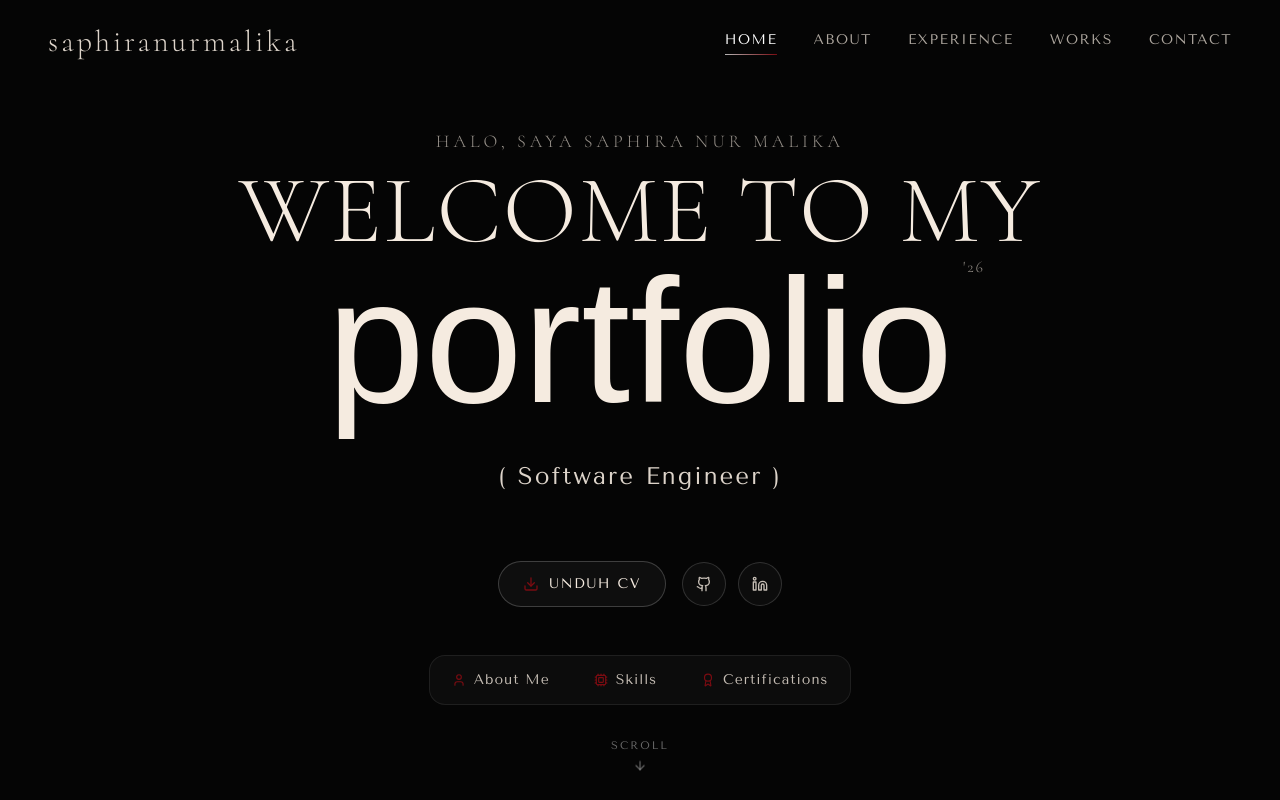
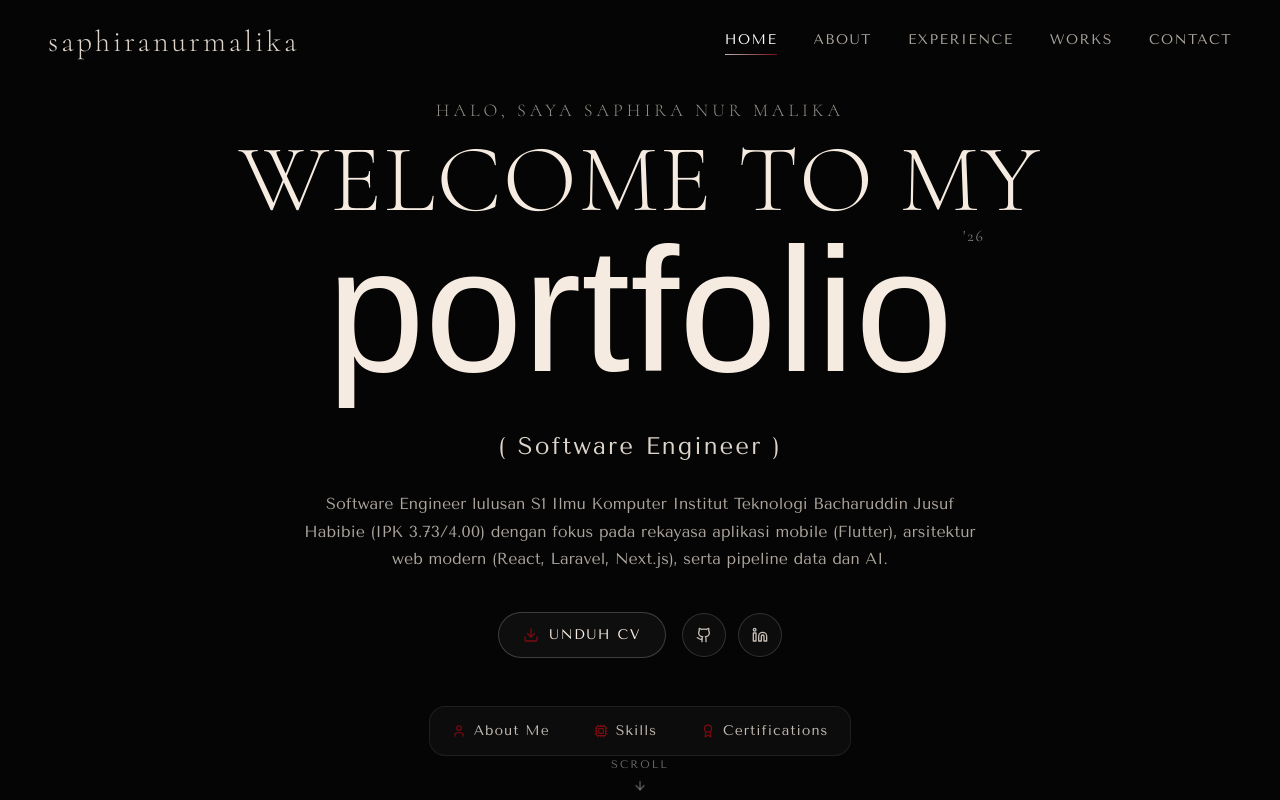
Before and after one commit to sphiranmlika/portfolio, a Next.js app: page / in a window 1280 px wide. Shown: the top 800 px of the page. Built offline with nearby package versions, Linux system fonts and the light colour scheme; a web font is replaced by a local one.

Commit message:
chore: auto-sync 2026-11-23T15:45:14.443Z

```diff
--- a/data/personal.ts
+++ b/data/personal.ts
@@ -1,8 +1,17 @@
-export const personalInfo = {
+import { PersonalInfo } from "@/types/personal";
+
+export const personalInfo: PersonalInfo = {
   name: "Saphira Nur Malika",
   fullName: "Saphira Nur Malika",
   title: "Software Engineer",
-
+  tagline: "Software Engineer yang berfokus pada Mobile Development (Flutter), Modern Frontend, dan solusi cerdas berbasis AI.",
+  shortBio:
+    "Software Engineer lulusan S1 Ilmu Komputer Institut Teknologi Bacharuddin Jusuf Habibie (IPK 3.73/4.00) dengan fokus pada rekayasa aplikasi mobile (Flutter), arsitektur web modern (React, Laravel, Next.js), serta pipeline data dan AI.",
+  fullBio: [
+    "Saya adalah seorang Software Engineer lulusan S1 Ilmu Komputer dari Institut Teknologi Bacharuddin Jusuf Habibie (ITH) dengan IPK 3,73/4,00 dan fokus utama pada Software Engineering. Memiliki pengalaman mendalam dalam pengembangan aplikasi web dan mobile melalui program magang dan proyek pengembangan sistem produksi.",
+    "Pengalaman profesional saya mencakup peran sebagai Junior Mobile Developer di OgiTech (mengembangkan aplikasi FarmTech OgiFarm dan teknologi pelestarian bahasa daerah Ogi'E), Data Analyst di Kantor Cabang Bulog Kota Parepare, Full Stack Developer & IT Support di Pengadilan Negeri Kota Parepare (merancang Sistem Informasi dan Pendaftaran Magang), serta Full Stack Developer di Diskominfo Kota Parepare (mengembangkan SPBE dengan React, Tailwind CSS, dan Laravel 12).",
+    "Saya berpengalaman menggunakan Flutter, Dart, React.js, PHP, Laravel, Python, OpenCV, dan MySQL dalam pengembangan solusi perangkat lunak. Terbiasa dengan arsitektur bersih, version control Git/GitHub, dan perancangan antarmuka berpusat pada pengguna menggunakan Figma.",
+  ],
   developmentPhilosophy: [
     {
       title: "User-Centric & Purposeful",
```
